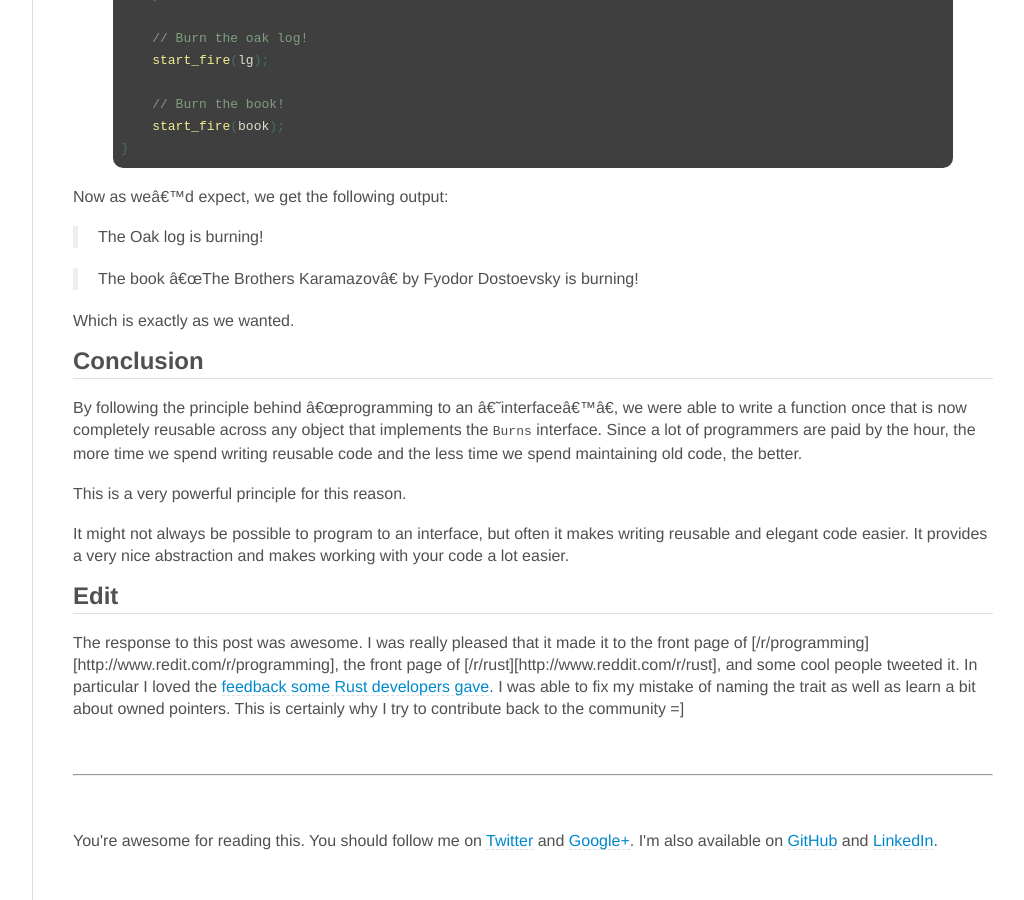
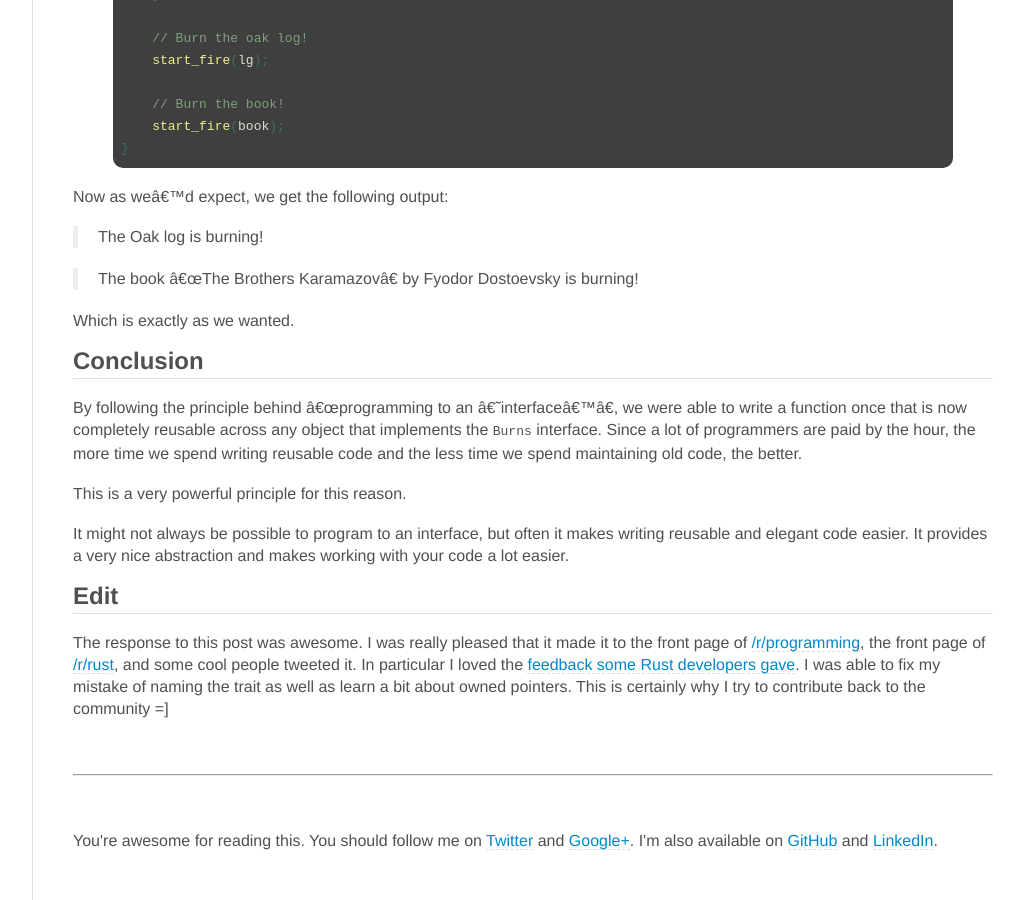
Before and after one commit to jdavis/jdavis.github.com, a Jekyll site: the page built from _posts/2013-07-01-program-to-an-interface-fool.md, in a window 1280 px wide and 900 px high, scrolled down 3375 px. Shown: the whole window, without its empty margins (198-1222 px from the left). Built offline with Jekyll 4.4.1, drawn with Linux system fonts in a browser that asks for light colours; some web fonts are replaced; Markdown is read by kramdown in place of the engine named in the settings; some of the changed lines change nothing that is shown.

Commit message:
Fix links

```diff
--- a/_posts/2013-07-01-program-to-an-interface-fool.md
+++ b/_posts/2013-07-01-program-to-an-interface-fool.md
@@ -235,8 +235,8 @@ and makes working with your code a lot easier.
 ## Edit
 
 The response to this post was awesome. I was really pleased that it made it to
-the front page of [/r/programming][http://www.redit.com/r/programming], the
-front page of [/r/rust][http://www.reddit.com/r/rust], and some cool people
+the front page of [/r/programming][rprog], the
+front page of [/r/rust][rrust], and some cool people
 tweeted it. In particular I loved the [feedback some Rust developers
 gave][feedback]. I was able to fix my mistake of naming the trait as well as
 learn a bit about owned pointers. This is certainly why I try to contribute back
@@ -248,4 +248,6 @@ to the community =]
 [rdp]: http://joshldavis.com/rust-design-patterns/
 [gof]: http://amzn.com/0201633612
 [451]: http://en.wikipedia.org/wiki/Fahrenheit_451
+[rprog]: http://www.reddit.com/r/programming/
+[rrust]: http://www.reddit.com/r/rust/
 [feedback]: http://www.reddit.com/r/rust/comments/1hj03k/program_to_an_interface_fool/cauz6ff
```
